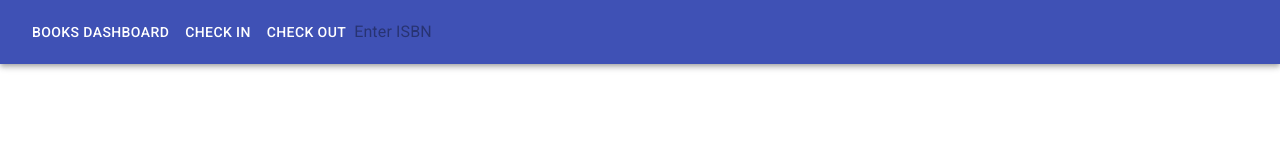
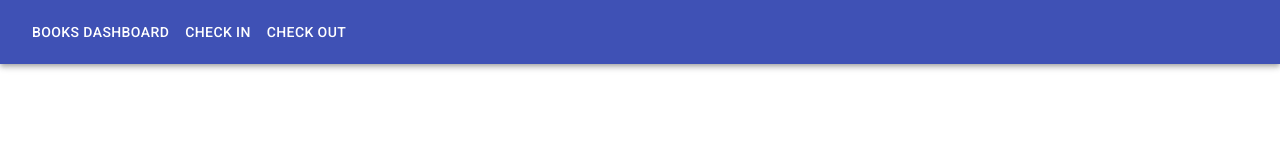
Before and after one commit to nraynes/library_frontend, a React (Create React App) app: page / in a window 1280 px wide. Shown: the top 160 px of the page. Built offline with nearby package versions, Linux system fonts and the light colour scheme.

Commit message:
Removed ISBN input for now.

```diff
--- a/src/App.js
+++ b/src/App.js
@@ -4,7 +4,6 @@ import React from 'react';
 import AppBar from '@material-ui/core/AppBar'
 import ToolBar from '@material-ui/core/Toolbar'
 import Button from '@material-ui/core/Button'
-import InputBase from '@material-ui/core/InputBase'
 
 function App() {
   return (
@@ -14,7 +13,6 @@ function App() {
           <Button color="inherit">Books Dashboard</Button>
           <Button color="inherit">Check In</Button>
           <Button color="inherit">Check Out</Button>
-          <InputBase placeholder="Enter ISBN" />
         </ToolBar>
       </AppBar>
     </div>
```
